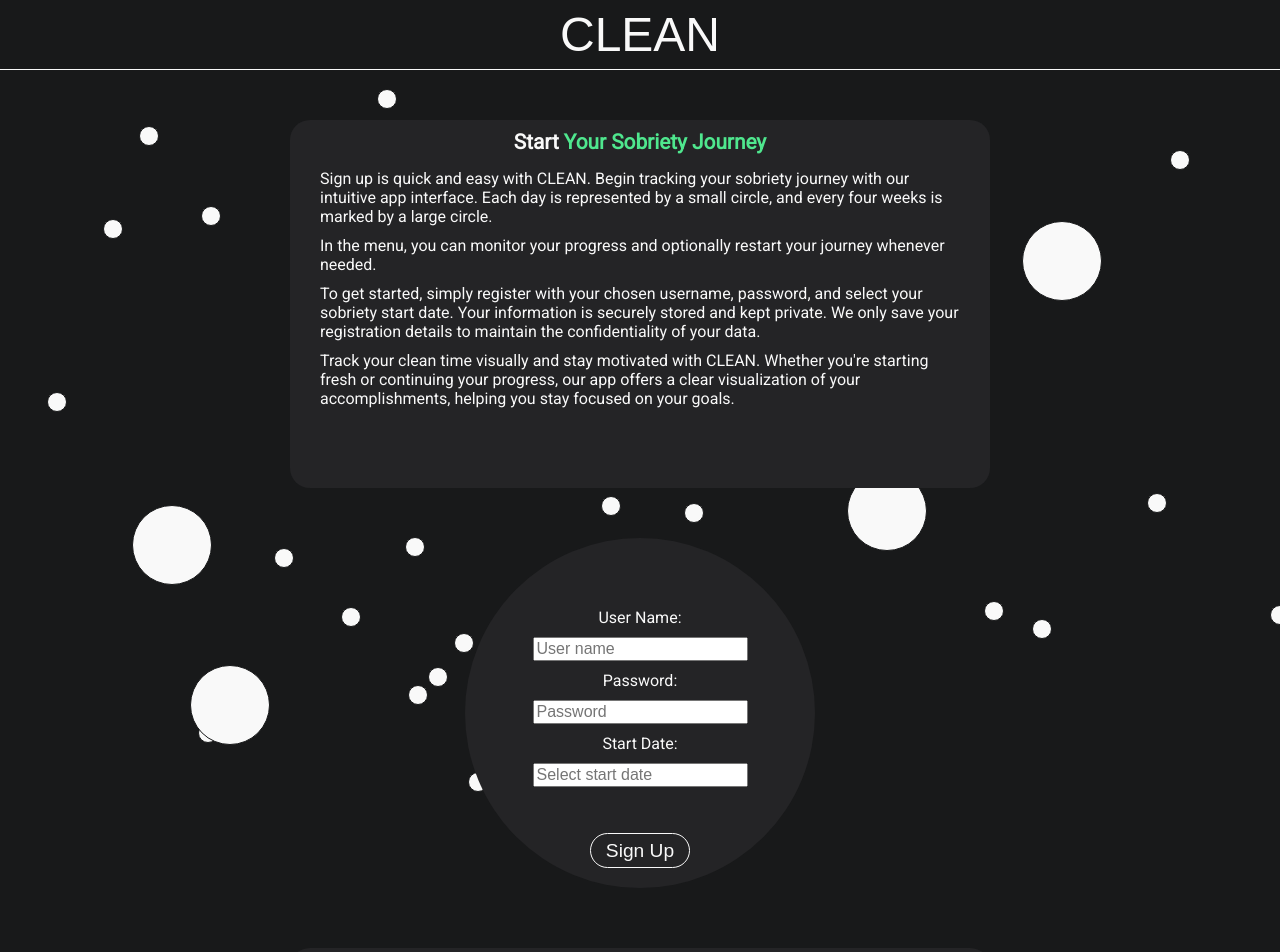
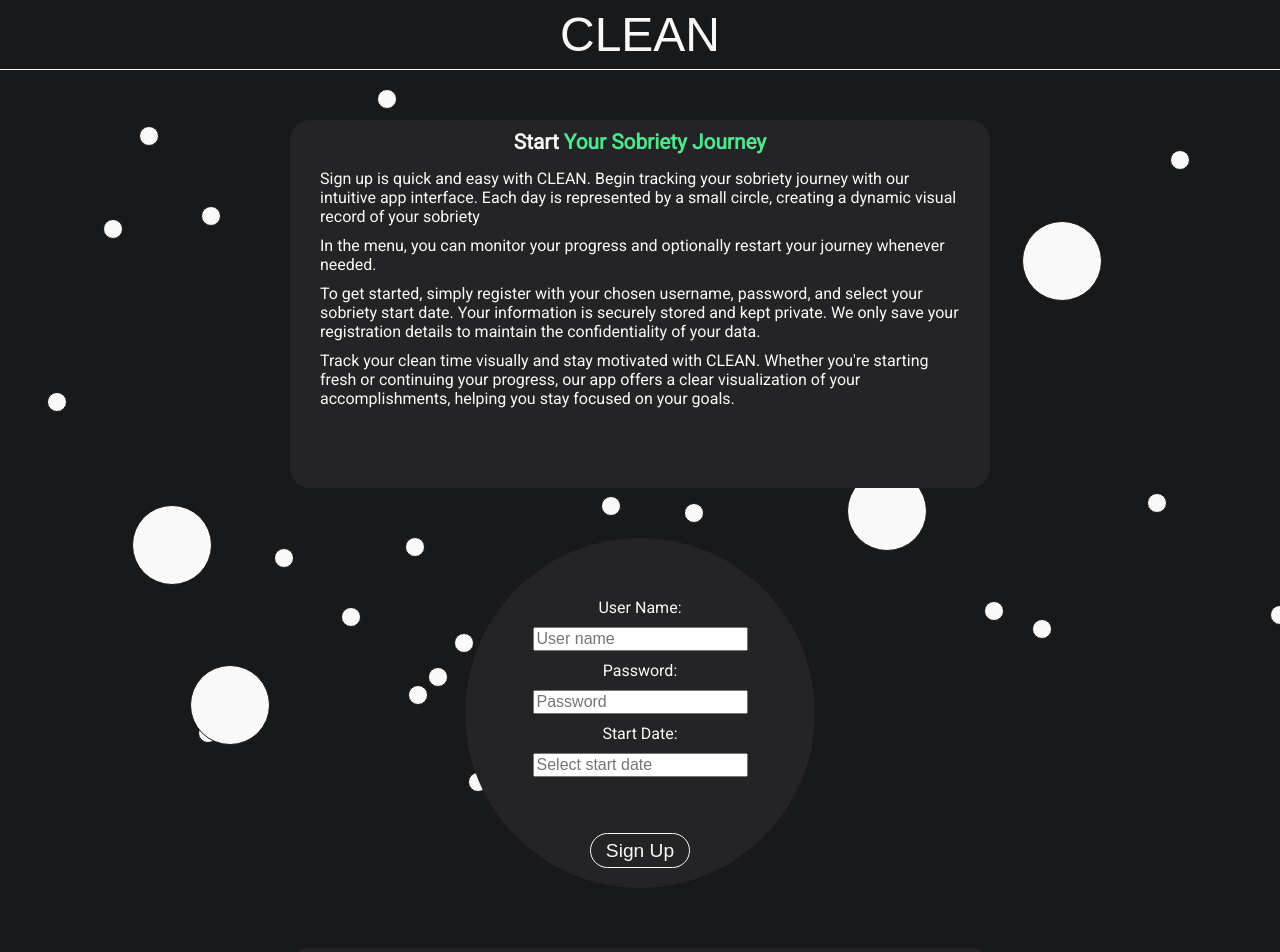
Before and after one commit to Wallenborg/clean, a Next.js app: page /sign-up in a window 1280 px wide. Shown: the top 952 px of the page. Built offline with nearby package versions, Linux system fonts and the light colour scheme; no server answers; a web font is replaced by a local one.

Commit message:
change the text on sign-up info and change padding top sign-up form

```diff
--- a/app/sign-up/page.jsx
+++ b/app/sign-up/page.jsx
@@ -75,7 +75,7 @@ export default function SignupPage() {
         title="Start"
         subtitle="Your Sobriety Journey"
         text={[
-          "Sign up is quick and easy with CLEAN. Begin tracking your sobriety journey with our intuitive app interface. Each day is represented by a small circle, and every four weeks is marked by a large circle.",
+          "Sign up is quick and easy with CLEAN. Begin tracking your sobriety journey with our intuitive app interface. Each day is represented by a small circle, creating a dynamic visual record of your sobriety",
           "In the menu, you can monitor your progress and optionally restart your journey whenever needed.",
           "To get started, simply register with your chosen username, password, and select your sobriety start date. Your information is securely stored and kept private. We only save your registration details to maintain the confidentiality of your data.",
           "Track your clean time visually and stay motivated with CLEAN. Whether you're starting fresh or continuing your progress, our app offers a clear visualization of your accomplishments, helping you stay focused on your goals.",
--- a/components/sign-up-form/SignUpForm.css
+++ b/components/sign-up-form/SignUpForm.css
@@ -7,7 +7,7 @@
   background-color: var(--clr-bg-1);
   gap: 10px;
   display: flex;
-  padding-top: 70px;
+  padding-top: 60px;
   flex-direction: column;
   justify-content: flex-start;
   align-items: center;
```
